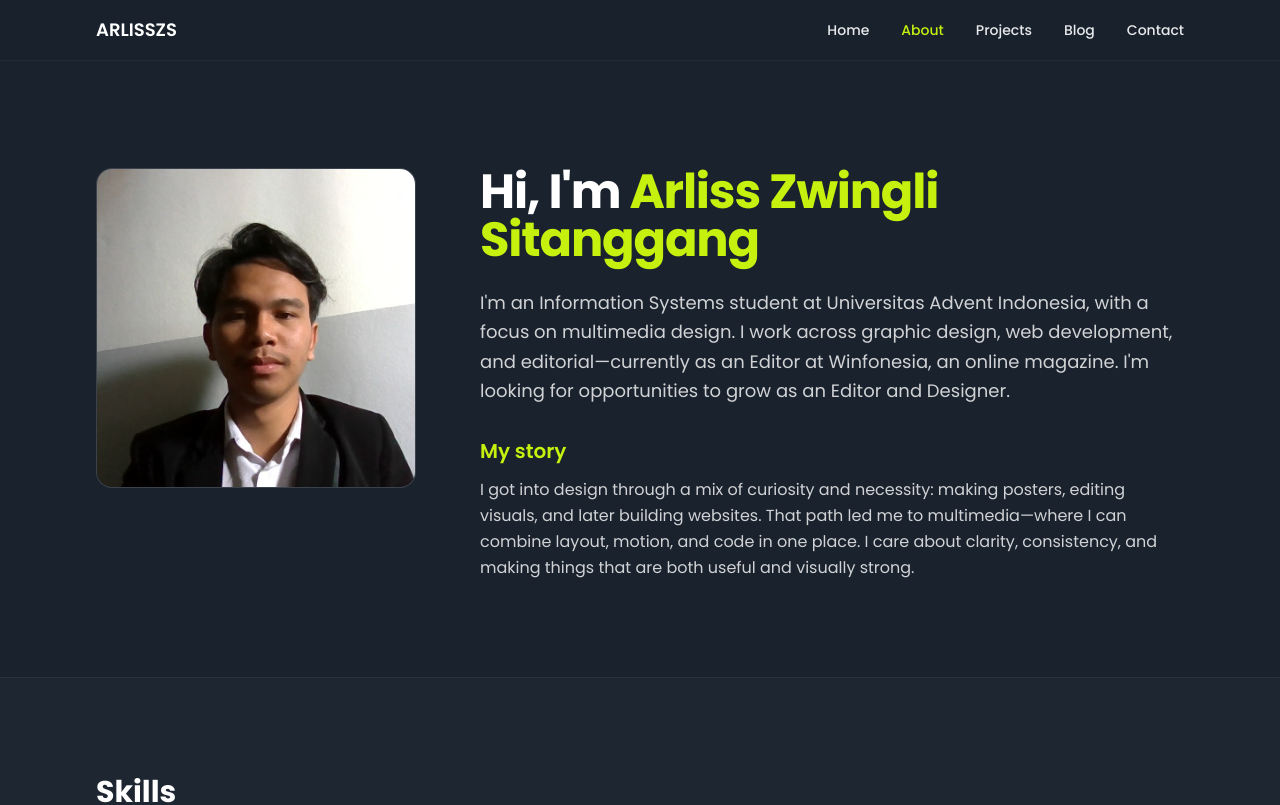
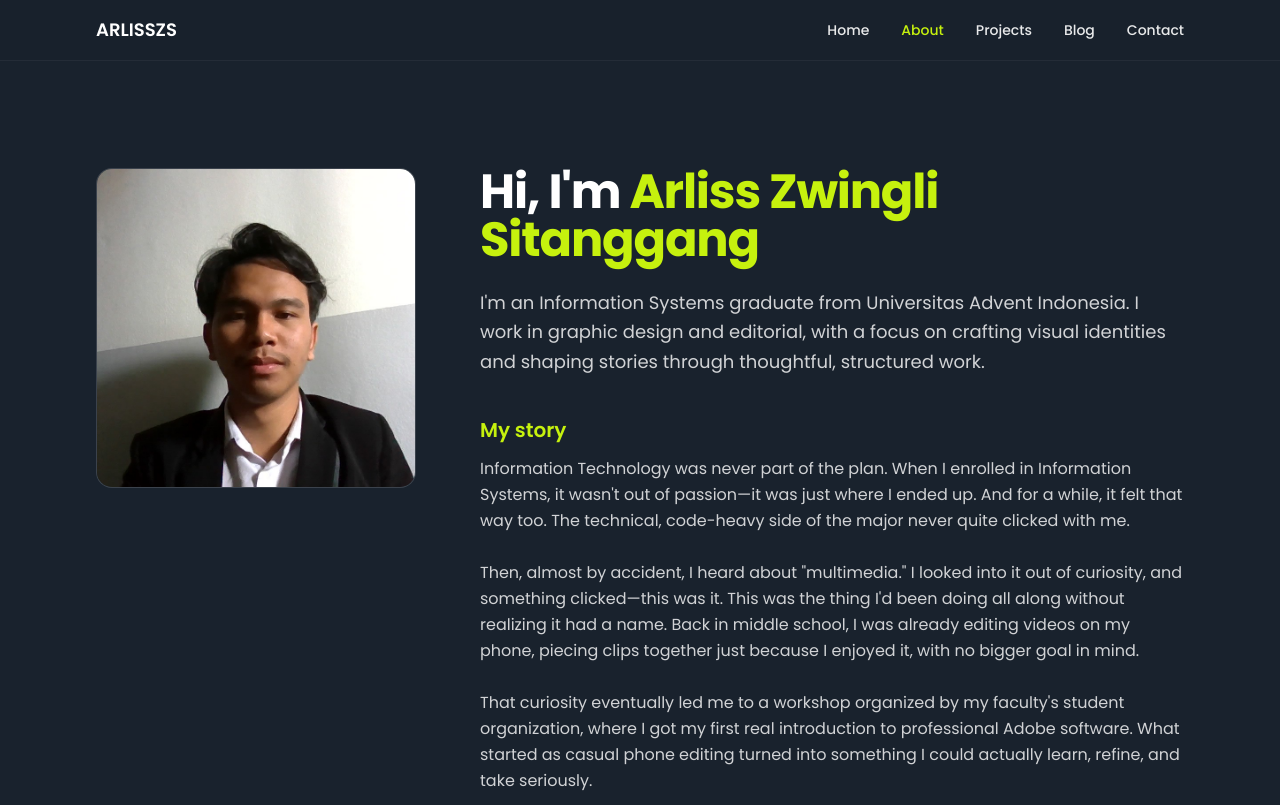
Before and after one commit to arlisszwingli/project-arlisszwingli.my.id, a Next.js app: page /about in a window 1280 px wide. Shown: the top 805 px of the page. Built offline with nearby package versions, Linux system fonts and the light colour scheme; a web font is replaced by a local one.

Commit message:
perubahan di page about

```diff
--- a/app/about/page.tsx
+++ b/app/about/page.tsx
@@ -76,22 +76,17 @@ export default function AboutPage() {
                 <span className="text-[#C6F10E]">Arliss Zwingli Sitanggang</span>
               </h1>
               <p className="mt-6 text-lg leading-relaxed text-white/80">
-                I&apos;m an Information Systems student at Universitas Advent
-                Indonesia, with a focus on multimedia design. I work across
-                graphic design, web development, and editorial—currently as an
-                Editor at Winfonesia, an online magazine. I&apos;m looking for
-                opportunities to grow as an Editor and Designer.
+                I&apos;m an Information Systems graduate from Universitas Advent Indonesia. I work in graphic design and editorial, with a focus on crafting visual identities and shaping stories through thoughtful, structured work.
               </p>
-              <div className="mt-8">
+              <div className="mt-10">
                 <h2 className="text-xl font-semibold text-[#C6F10E]">
                   My story
                 </h2>
                 <p className="mt-3 text-white/80 leading-relaxed">
-                  I got into design through a mix of curiosity and necessity:
-                  making posters, editing visuals, and later building websites.
-                  That path led me to multimedia—where I can combine layout,
-                  motion, and code in one place. I care about clarity, consistency,
-                  and making things that are both useful and visually strong.
+                  Information Technology was never part of the plan. When I enrolled in Information Systems, it wasn't out of passion—it was just where I ended up. And for a while, it felt that way too. The technical, code-heavy side of the major never quite clicked with me.
+                  <br/><br/>Then, almost by accident, I heard about "multimedia." I looked into it out of curiosity, and something clicked—this was it. This was the thing I'd been doing all along without realizing it had a name. Back in middle school, I was already editing videos on my phone, piecing clips together just because I enjoyed it, with no bigger goal in mind.
+                  <br/><br/>That curiosity eventually led me to a workshop organized by my faculty's student organization, where I got my first real introduction to professional Adobe software. What started as casual phone editing turned into something I could actually learn, refine, and take seriously.
+                  <br/><br/>Since then, multimedia design—editing, visuals, storytelling—has been what I've stuck with, even though my degree says Information Systems. It's a bit of an unusual path, but it's the one that actually fits.
                 </p>
               </div>
             </div>
--- a/app/layout.tsx
+++ b/app/layout.tsx
@@ -16,7 +16,7 @@ const geistMono = localFont({
 });
 
 export const metadata: Metadata = {
-  title: "Arliss Zwingli Sitanggang — Home",
+  title: "Home — Arliss Zwingli Sitanggang",
   description:
     "Portfolio of Arliss Zwingli Sitanggang — Multimedia Designer, Graphic Designer, and Web Developer. Editor at Winfonesia.",
   icons: {
--- a/app/page.tsx
+++ b/app/page.tsx
@@ -1,7 +1,5 @@
 import Lanyard from "./components/Lanyard/Lanyard";
-import RotatingText from "./components/RotatingText/RotatingText";
 import SplitText from "./components/SplitText/SplitText";
-import BlurText from "./components/BlurText/BlurText";
 import AnimatedContent from "./components/AnimatedContent/AnimatedContent";
 import Squares from "./components/Squares/Squares";
 import SplashCursor from "./components/SplashCursor/SplashCursor";
```
Also changed, not shown: public/images/experience/Badiminton-Poster_01.jpg (deleted), public/images/experience/Badiminton-Poster_02.jpg (deleted).
